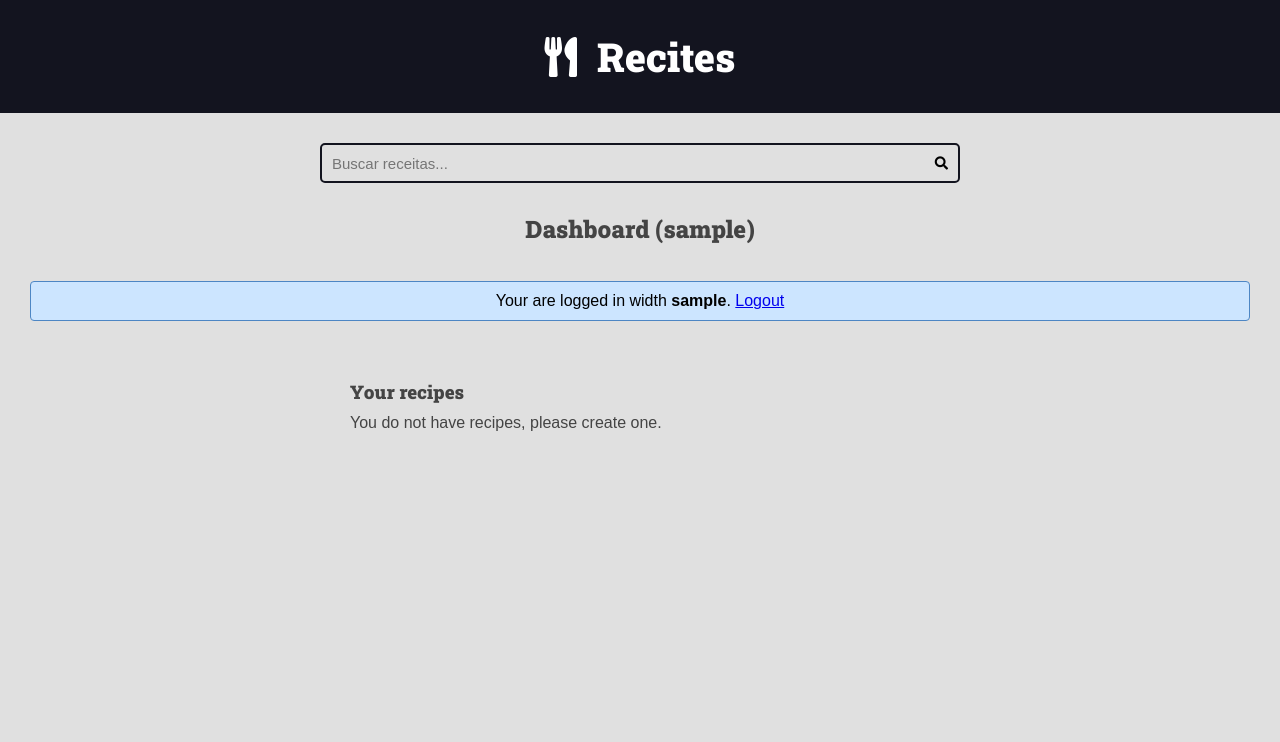
After one commit to PabloSanttana/Django-Recipe-Website, a Django app: page /authors/dashboard/ in a window 1280 px wide. The commit adds this page. Shown: the top 742 px of the page. Run offline with Django 4.2, Linux system fonts and the light colour scheme; the visitor is signed in with stand-in values (Sample User, id 1); data comes from the database, SQL or seed files in the repository; data that the repository does not hold is empty.

Commit message:
initial register recipes

```diff
--- a/authors/forms/__init__.py
+++ b/authors/forms/__init__.py
@@ -1,2 +1,3 @@
 from .register import RegisterForm
 from .login import LoginForm
+from .recipe_form import RecipeForm
--- /dev/null
+++ b/authors/templates/authors/pages/dashboard.html
@@ -0,0 +1,30 @@
+{% extends 'global/base.html'%}
+{% block title %}
+    {{title}} | User
+{% endblock %}
+
+{% block content %}
+    <div class="main-content center container">
+
+        <h2>Dashboard ({{user}})</h2>
+        <br>
+        {% include 'authors/partials/message_login.html'%}
+        <br>
+        <div class="authors-dashboard-container">
+            <h3>Your recipes</h3>
+            <ul>
+                {% for recipe in recipes %}
+                    <li>
+                        <a href="{% url 'authors:dashboard_recipe_edit' recipe.id %}">{{recipe.title}}</a>
+                    </li>
+                {% empty %}
+                <li>
+                    <p>You do not have recipes, please create one.</p>
+                </li>
+                {% endfor %}
+            </ul>
+        </div>
+
+    </div>
+
+{% endblock content %}
--- a/authors/templates/authors/pages/logout.html
+++ b/authors/templates/authors/pages/logout.html
@@ -5,9 +5,7 @@ Logout | User
 
 {% block content %}
     <div class="main-content center container">
-        <div style={'max-width': '640px';}>
-            {% include 'global/partials/messages.html' %}
-        </div>
+
         <h2>Logout</h2>
         {% if request.user.is_authenticated %}
             <br>
--- /dev/null
+++ b/authors/templates/authors/partials/message_login.html
@@ -0,0 +1,9 @@
+{% if request.user.is_authenticated %}
+            <br>
+            <div class="message message-info">
+                <p style="color:black" >Your are logged in width <strong>{{ request.user.username}}</strong>.
+                    <a aria-label="Logout" href="{% url 'authors:logout' %}">Logout</a>
+                </p>
+            </div>
+
+{% endif %}
--- a/authors/urls.py
+++ b/authors/urls.py
@@ -10,5 +10,7 @@ urlpatterns = [
     path('login/create/', views.login_create, name='login_create'),
     path('logout/', views.logout_view, name='logout'),
     path('logout/user/', views.logout_user, name='logout_user'),
-
+    path('dashboard/', views.dashboard, name='dashboard'),
+    path('dashboard/recipe/<int:id>/edit/',
+         views.dashboard_recipe_edit, name='dashboard_recipe_edit'),
 ]
--- a/authors/views.py
+++ b/authors/views.py
@@ -1,11 +1,14 @@
-from django.shortcuts import render, redirect
+from pickle import FALSE
+from django.shortcuts import render, redirect, get_object_or_404
 
-from authors.forms import RegisterForm, LoginForm
+from authors.forms import RegisterForm, LoginForm, RecipeForm
 from django.http import Http404
 from django.contrib import messages
 from django.urls import reverse
 from django.contrib.auth import authenticate, login, logout
 from django.contrib.auth.decorators import login_required
+
+from recipes.models import Recipe
 
 # Create your views here.
 
@@ -57,6 +60,7 @@ def login_create(request):
         if authenticated_user is not None:
             messages.success(request, 'Your are logged in.')
             login(request, authenticated_user)
+            return redirect('authors:dashboard')
         else:
             messages.error(request, 'Invalid credentials.')
 
@@ -82,3 +86,25 @@ def logout_user(request):
 
     logout(request)
     return redirect('authors:login')
+
+
+@login_required(login_url='authors:login', redirect_field_name='next')
+def dashboard(request):
+    # fazer paginacao dps
+    recipes = Recipe.objects.filter(
+        author__username=request.user.username, is_published=False).order_by('-id')
+    return render(request, 'authors/pages/dashboard.html', context={
+        'recipes': recipes,
+        'title': 'Dashboard'
+    })
+
+
+@login_required(login_url='authors:login', redirect_field_name='next')
+def dashboard_recipe_edit(request, id):
+    recipe = get_object_or_404(
+        Recipe, pk=id, is_published=False, author=request.user)
+    form = RecipeForm(request.POST or None, instance=recipe)
+    return render(request, 'authors/pages/dashboard_recipes.html', context={
+        'form': form,
+        'title': 'Dashboard Recipe'
+    })
--- a/base_static/global/css/styles.css
+++ b/base_static/global/css/styles.css
@@ -421,6 +421,25 @@ button{
     color: var(--color-error-dark);
 }
 
+/* Dashboard */
+
+.authors-dashboard-container {
+    max-width: 64rem;
+    text-align: left;
+    padding: var(--spacing-gutter-medium);
+    margin: 0 auto;
+  }
+
+  .authors-dashboard-container h3,
+  .authors-dashboard-container p,
+  .authors-dashboard-container ul {
+    list-style-type: none;
+    margin: 1rem 0;
+  }
+  .authors-dashboard-container ul li{
+    margin: 5px 0px;
+  }
+
 .form-content input {
     width: 100%;
     padding: 1rem;
--- a/recipes/models.py
+++ b/recipes/models.py
@@ -13,12 +13,12 @@ class Category(models.Model):
 
 class Recipe(models.Model):
     title = models.CharField(max_length=65)
-    description = models.CharField(max_length=165)
+    description = models.CharField(max_length=165, )
     slug = models.SlugField(unique=True)
     preparation_time = models.IntegerField()
-    preparation_time_unit = models.CharField(max_length=65)
+    preparation_time_unit = models.CharField(max_length=65, )
     servings = models.IntegerField()
-    servings_unit = models.CharField(max_length=65)
+    servings_unit = models.CharField(max_length=65, )
     preparation_steps = models.TextField()
     preparation_steps_is_html = models.BooleanField(default=False)
     created_at = models.DateTimeField(auto_now_add=True)
```
Also changed, not shown: authors/forms/recipe_form.py (added, +10 -0 lines), authors/templates/authors/pages/dashboard_recipes.html (added, +23 -0 lines), authors/templates/authors/pages/login.html (+4 -12 lines), authors/tests/test_author_login_forms.py (+4 -3 lines), recipes/admin.py (+7 -0 lines), tests/functional_tests/authors/test_authors_login.py (+1 -1 lines).
